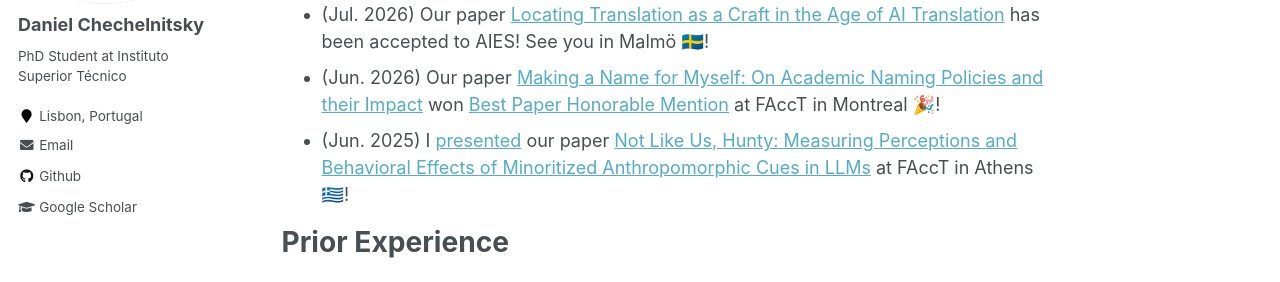
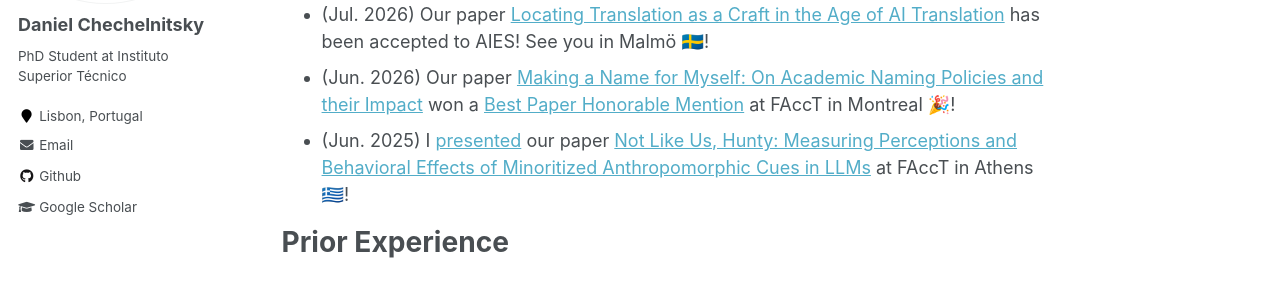
Before and after one commit to chechelnitskd/chechelnitskd.github.io, a Jekyll site: the page built from _pages/about.md, in a window 1280 px wide and 900 px high, scrolled down 570 px. Shown: the part 166-448 px from the top of the window. Built offline with Jekyll 4.4.1, drawn with Linux system fonts in a browser that asks for light colours.

```diff
--- a/_pages/about.md
+++ b/_pages/about.md
@@ -20,7 +20,7 @@ Hi, I'm Dan! Here is some information about me:
 
 # Highlights
 - (Jul. 2026) Our paper [Locating Translation as a Craft in the Age of AI Translation](https://arxiv.org/abs/2604.00758) has been accepted to AIES! See you in Malmö 🇸🇪!
-- (Jun. 2026) Our paper [Making a Name for Myself: On Academic Naming Policies and their Impact](https://dl.acm.org/doi/abs/10.1145/3805689.3806465) won [Best Paper Honorable Mention](https://facct-blog.github.io/2026-06-25/best-papers) at FAccT in Montreal 🎉!
+- (Jun. 2026) Our paper [Making a Name for Myself: On Academic Naming Policies and their Impact](https://dl.acm.org/doi/abs/10.1145/3805689.3806465) won a [Best Paper Honorable Mention](https://facct-blog.github.io/2026-06-25/best-papers) at FAccT in Montreal 🎉!
 - (Jun. 2025) I [presented](https://www.youtube.com/watch?v=qA7aT0mdYao) our paper [Not Like Us, Hunty: Measuring Perceptions and Behavioral Effects of Minoritized Anthropomorphic Cues in LLMs](https://dl.acm.org/doi/full/10.1145/3715275.3732045) at FAccT in Athens 🇬🇷!
 
 # Prior Experience
```
